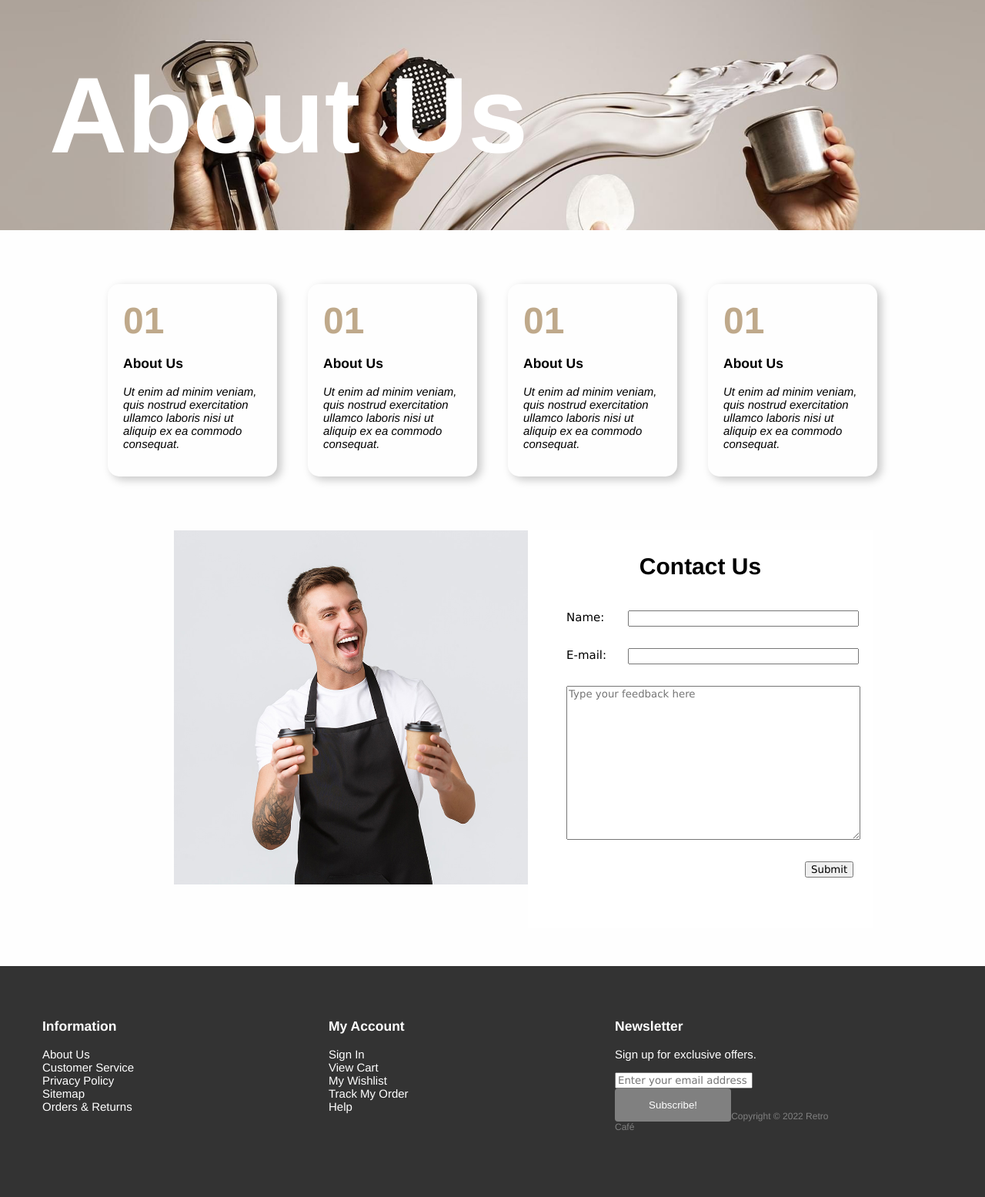
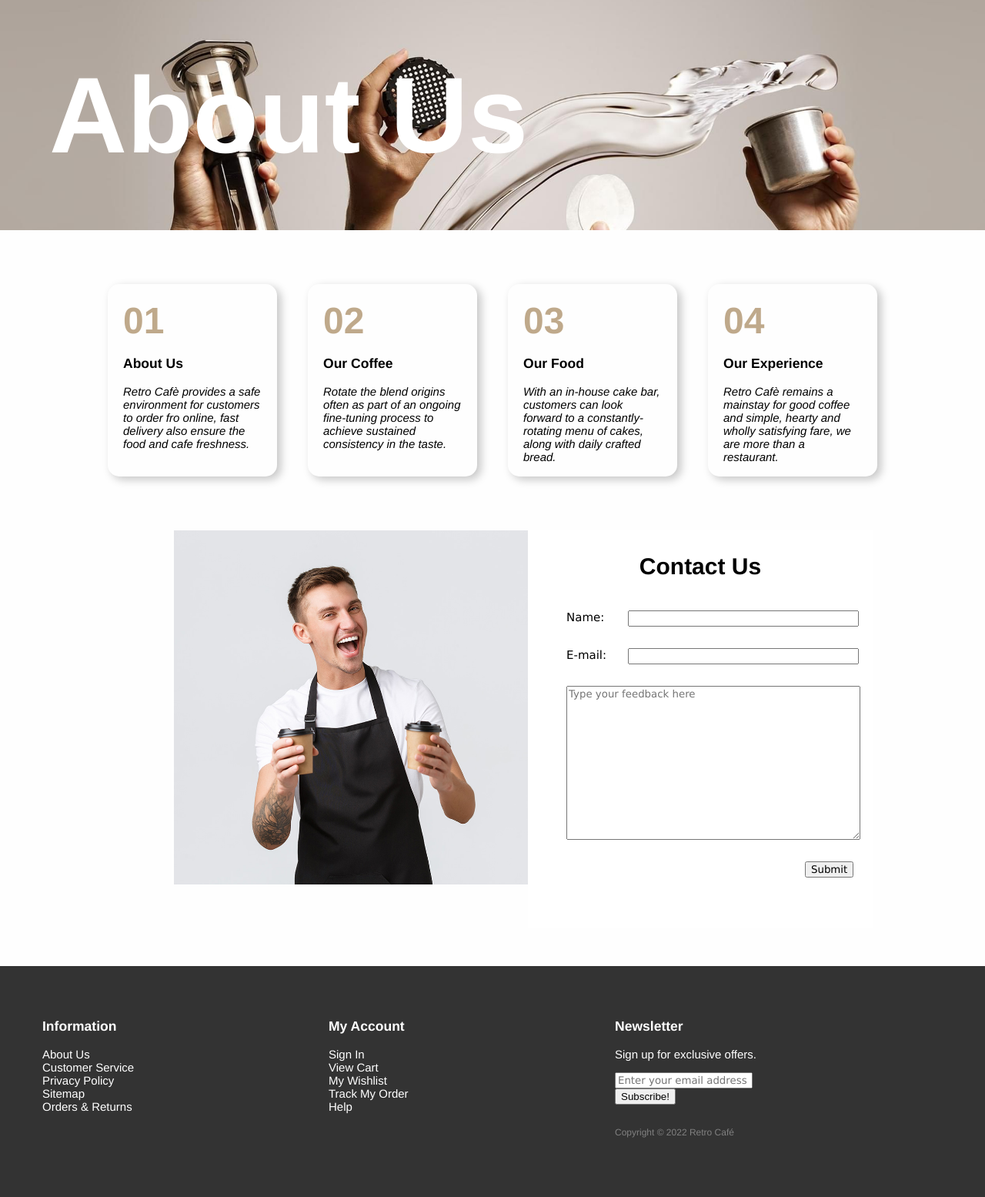
Before and after one commit to jason45992/RetroCafe, a PHP site: page /aboutus.php in a window 1280 px wide. Shown: the part 51-1606 px from the top of the page at 77% size. Run offline with PHP 8.4, Linux system fonts and the light colour scheme; the visitor is signed in with stand-in values (Sample User, id 1).

Commit message:
Update about us page information; change button css

```diff
--- a/aboutus.php
+++ b/aboutus.php
@@ -60,22 +60,22 @@
 			<div class="info">
 				<h1>01</h1>
 				<h3>About Us</h3>
-				<p>Ut enim ad minim veniam, quis nostrud exercitation ullamco laboris nisi ut aliquip ex ea commodo consequat.</p>
+				<p>Retro Cafè provides a safe environment for customers to order fro online, fast delivery also ensure the food and cafe freshness.</p>
 			</div>
 			<div class="info">
-				<h1>01</h1>
-				<h3>About Us</h3>
-				<p>Ut enim ad minim veniam, quis nostrud exercitation ullamco laboris nisi ut aliquip ex ea commodo consequat.</p>
+				<h1>02</h1>
+				<h3>Our Coffee</h3>
+				<p>Rotate the blend origins often as part of an ongoing fine-tuning process to achieve sustained consistency in the taste.</p>
 			</div>
 			<div class="info">
-				<h1>01</h1>
-				<h3>About Us</h3>
-				<p>Ut enim ad minim veniam, quis nostrud exercitation ullamco laboris nisi ut aliquip ex ea commodo consequat.</p>
+				<h1>03</h1>
+				<h3>Our Food</h3>
+				<p>With an in-house cake bar, customers can look forward to a constantly-rotating menu of cakes, along with daily crafted bread.</p>
 			</div>
 			<div class="info">
-				<h1>01</h1>
-				<h3>About Us</h3>
-				<p>Ut enim ad minim veniam, quis nostrud exercitation ullamco laboris nisi ut aliquip ex ea commodo consequat.</p>
+				<h1>04</h1>
+				<h3>Our Experience</h3>
+				<p>Retro Cafè remains a mainstay for good coffee and simple, hearty and wholly satisfying fare, we are more than a restaurant.</p>
 			</div>
 		</div>
 		<div class="about-container">
--- a/mystyle.css
+++ b/mystyle.css
@@ -141,7 +141,18 @@ input,
     font-weight: 300;
 }
 
-button {
+.adminbutton button{
+	float: left;
+	background-color: gray;
+	color: white;
+	padding: 14px 20px;
+	border: none;
+	border-radius: 4px;
+	cursor: pointer;
+	width: 4cm;
+}
+
+.logout button{
 	float: left;
 	background-color: gray;
 	color: white;
```
